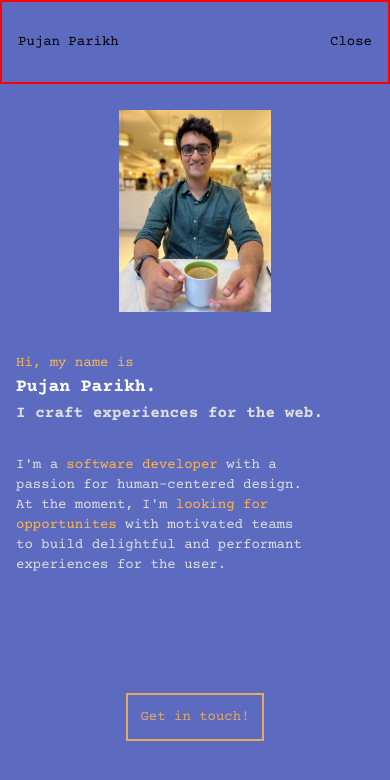
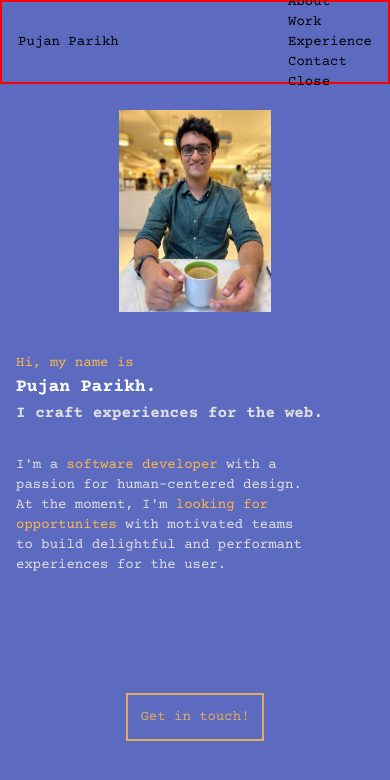
Before and after one commit to pujxn/portfolio-website, a React (Vite) app: page / in a window 390 px wide. Both pictures are taken after a click on the button "Open". Shown: the top 780 px of the page. Built offline with nearby package versions, Linux system fonts and the light colour scheme.

Commit message:
Added hamburger menu button and list, replaced uuid keys with objecthash(ele,idx) keys

```diff
--- a/package.json
+++ b/package.json
@@ -11,6 +11,7 @@
   },
   "dependencies": {
     "framer-motion": "^10.12.8",
+    "object-hash": "^3.0.0",
     "react": "^18.2.0",
     "react-dom": "^18.2.0",
     "react-router-dom": "^6.11.1",
--- a/src/components/mobile components/Home Components/Text.jsx
+++ b/src/components/mobile components/Home Components/Text.jsx
@@ -1,6 +1,5 @@
 import { motion } from "framer-motion";
-import { v4 as uuidv4 } from "uuid";
-
+import objectHash from "object-hash";
 const Text = () => {
 
 
@@ -11,8 +10,8 @@ const Text = () => {
 
 
     const splitToSpan = ({ str, ...args }) => {
-        return str.split("").map((ele) => {
-            return <motion.span key={uuidv4()} variants={itemVariant} {...args}>{ele}</motion.span>
+        return str.split("").map((ele, idx) => {
+            return <motion.span key={objectHash([ele, idx])} variants={itemVariant} {...args}>{ele}</motion.span>
         })
     }
 
--- a/src/components/mobile components/Navbar Components/HamburgerButton.jsx
+++ /dev/null
@@ -1,12 +0,0 @@
-import { useState } from "react";
-
-const HamburgerButton = () => {
-
-    const [isOpen, setIsOpen] = useState(false);
-
-    return (
-        <button onClick={(() => setIsOpen(prevState => !prevState))} >{isOpen ? "Close" : "Open"}</button >
-    )
-}
-
-export default HamburgerButton;
--- /dev/null
+++ b/src/components/mobile components/Navbar Components/HamburgerMenu.jsx
@@ -0,0 +1,21 @@
+import { useState } from "react";
+import HamburgerMenuList from "@/components/mobile components/Navbar Components/HamburgerMenuList";
+
+const HamburgerMenu = () => {
+
+    const [isOpen, setIsOpen] = useState(false);
+
+    const handleClose = () => {
+        setIsOpen(false);
+    }
+
+    const navList = ["About", "Work", "Experience", "Contact"]
+
+    return (
+        <div>
+            {isOpen ? <HamburgerMenuList listItems={navList} handleClose={handleClose} /> : <button onClick={(() => setIsOpen(true))}>Open</button>}
+        </div>
+    )
+}
+
+export default HamburgerMenu;
--- /dev/null
+++ b/src/components/mobile components/Navbar Components/HamburgerMenuList.jsx
@@ -0,0 +1,14 @@
+import objectHash from "object-hash";
+
+const HamburgerMenuList = ({ listItems, handleClose }) => {
+    return (
+        <div>
+            <ul>
+                {listItems.map(ele => <li key={objectHash(ele)}>{ele}</li>)}
+                <li><button onClick={handleClose}>Close</button></li>
+            </ul>
+        </div>
+    )
+}
+
+export default HamburgerMenuList;
--- a/src/components/mobile components/NavbarMobile.jsx
+++ b/src/components/mobile components/NavbarMobile.jsx
@@ -1,4 +1,4 @@
-import HamburgerButton from "@/components/mobile components/Navbar Components/HamburgerButton";
+import HamburgerMenu from "@/components/mobile components/Navbar Components/HamburgerMenu";
 
 const NavbarMobile = () => {
     return (
@@ -7,7 +7,7 @@ const NavbarMobile = () => {
                 <p>Pujan Parikh</p>
             </div>
             <div>
-                <HamburgerButton />
+                <HamburgerMenu />
             </div>
 
         </div>
```
Also changed, not shown: 1 other file (tests, documents, lock files or other folders).
